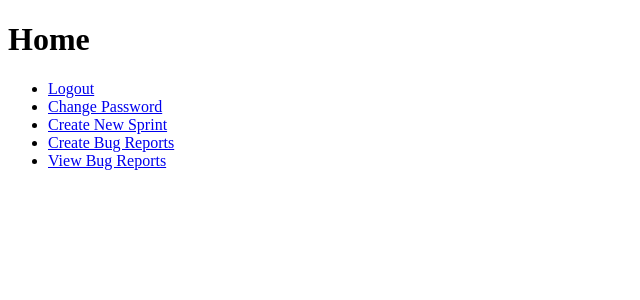
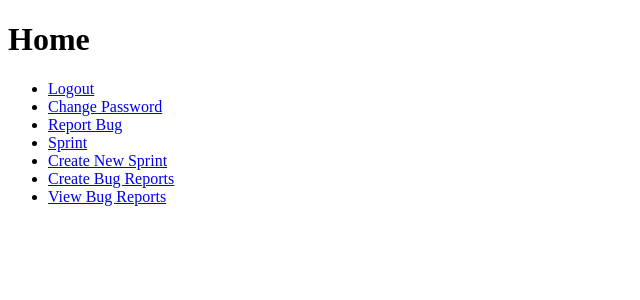
Before and after one commit to zazu7765/BugReportingSystem, a Flask app: page / in a window 1280 px wide. Shown: the top 300 px of the page, without its empty margins (0-640 px from the left). Run offline with Flask 3, Linux system fonts and the light colour scheme; the visitor is signed in with stand-in values (Sample User, id 1).

Commit message:
Update home.html

```diff
--- a/templates/home.html
+++ b/templates/home.html
@@ -8,6 +8,9 @@
     <ul>
         <li><a href="/logout">Logout</a></li>
         <li><a href="/reset">Change Password</a></li>
+        <li><a href="/bug_report">Report Bug</a></li>
+        <li><a href="/sprint">Sprint</a></li>
+
         <li><a href="/create">Create New Sprint</a></li>
         <li><a href="/create">Create Bug Reports</a></li>
         <li><a href="/bugs">View Bug Reports</a></li>
```
